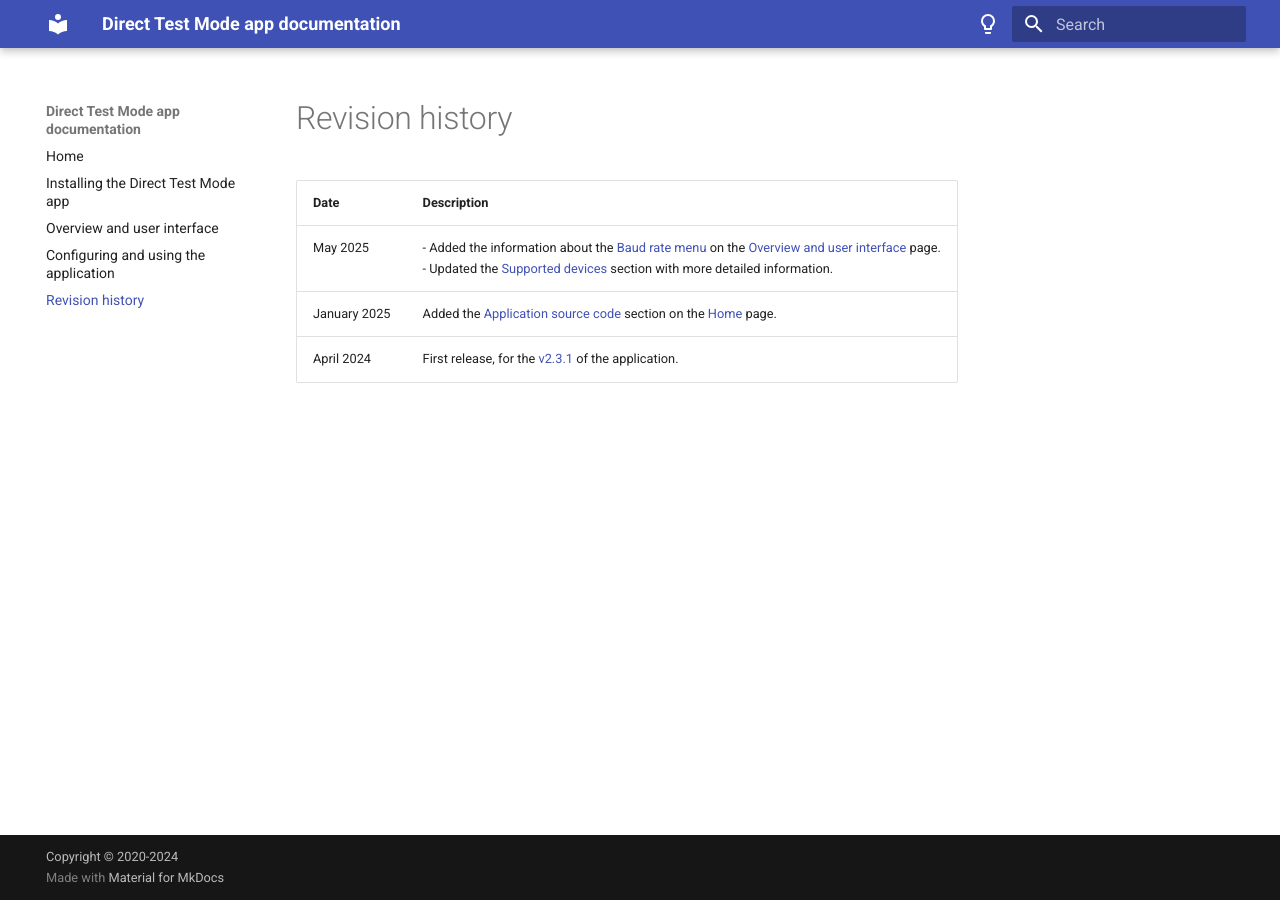
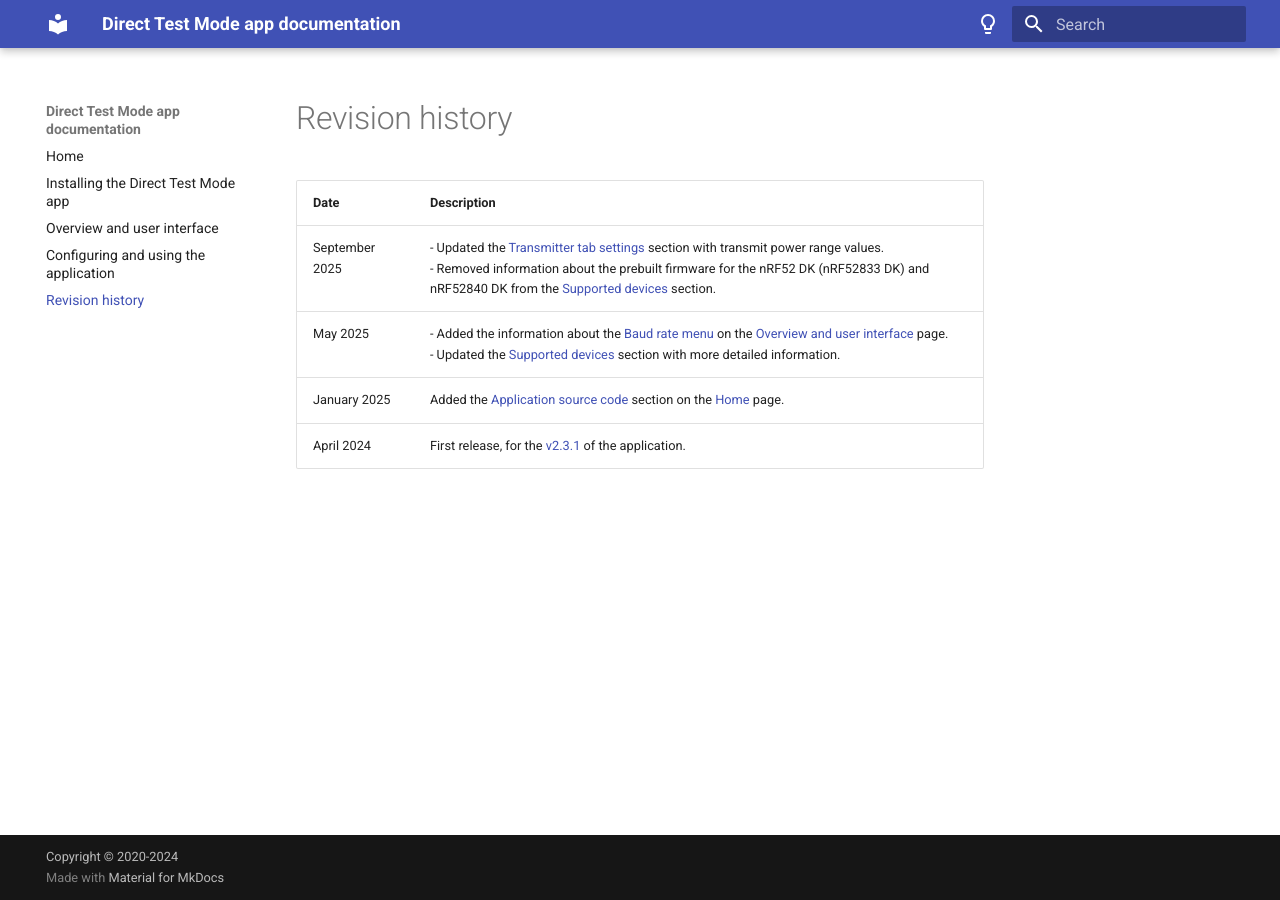
Before and after one commit to NordicSemiconductor/pc-nrfconnect-dtm, an MkDocs documentation site: the page built from doc/docs/revision_history.md, in a window 1280 px wide. Built offline with MkDocs 1.6.1 and Material for MkDocs 9.7.7, drawn with Linux system fonts in a browser that asks for light colours.

Commit message:
doc: dtm: tx power and prebuilt firmware (#226)
* doc: fix device numbers

Edited index.md to list correct devices given firmware provided.

Signed-off-by: Grzegorz Ferenc <Grzegorz.Ferenc@nordicsemi.no>

* Revert "doc: fix device numbers"

This reverts commit 54c8b2ae318c33d29f050b207d79a7d1abea59d8.

* doc: add correct DK numbers

Reverted incorrect commit.
Added correct DK numbers.

Signed-off-by: Grzegorz Ferenc <Grzegorz.Ferenc@nordicsemi.no>

* doc: dtm: tx power and prebuilt firmware

Edited the overview section about TX power due to filtering removal.
Removed the entry about prebuilt firmware under Supported devices.
NCD-1440 and PR #223.

Signed-off-by: Grzegorz Ferenc <Grzegorz.Ferenc@nordicsemi.no>

* nrf52 dk in changelog

---------

Signed-off-by: Grzegorz Ferenc <Grzegorz.Ferenc@nordicsemi.no>

```diff
--- a/doc/docs/revision_history.md
+++ b/doc/docs/revision_history.md
@@ -2,6 +2,7 @@
 
 | Date       | Description   |
 |------------|---------------|
+| September 2025 | - Updated the [Transmitter tab settings](./overview.md#transmitter-tab) section with transmit power range values.<br/>- Removed information about the prebuilt firmware for the nRF52 DK (nRF52833 DK) and nRF52840 DK from the [Supported devices](index.md#supported-devices) section. |
 | May 2025   | - Added the information about the [Baud rate menu](./overview.md#baud-rate) on the [Overview and user interface](./overview.md#select-device) page.<br/>- Updated the [Supported devices](index.md#supported-devices) section with more detailed information. |
 | January 2025   | Added the [Application source code](./index.md#application-source-code) section on the [Home](./index.md) page. |
 | April 2024 | First release, for the [v2.3.1](https://github.com/NordicSemiconductor/pc-nrfconnect-dtm/blob/main/Changelog.md) of the application. |
```
Also changed, not shown: doc/docs/index.md (+1 -9 lines), doc/docs/overview.md (+1 -1 lines).
